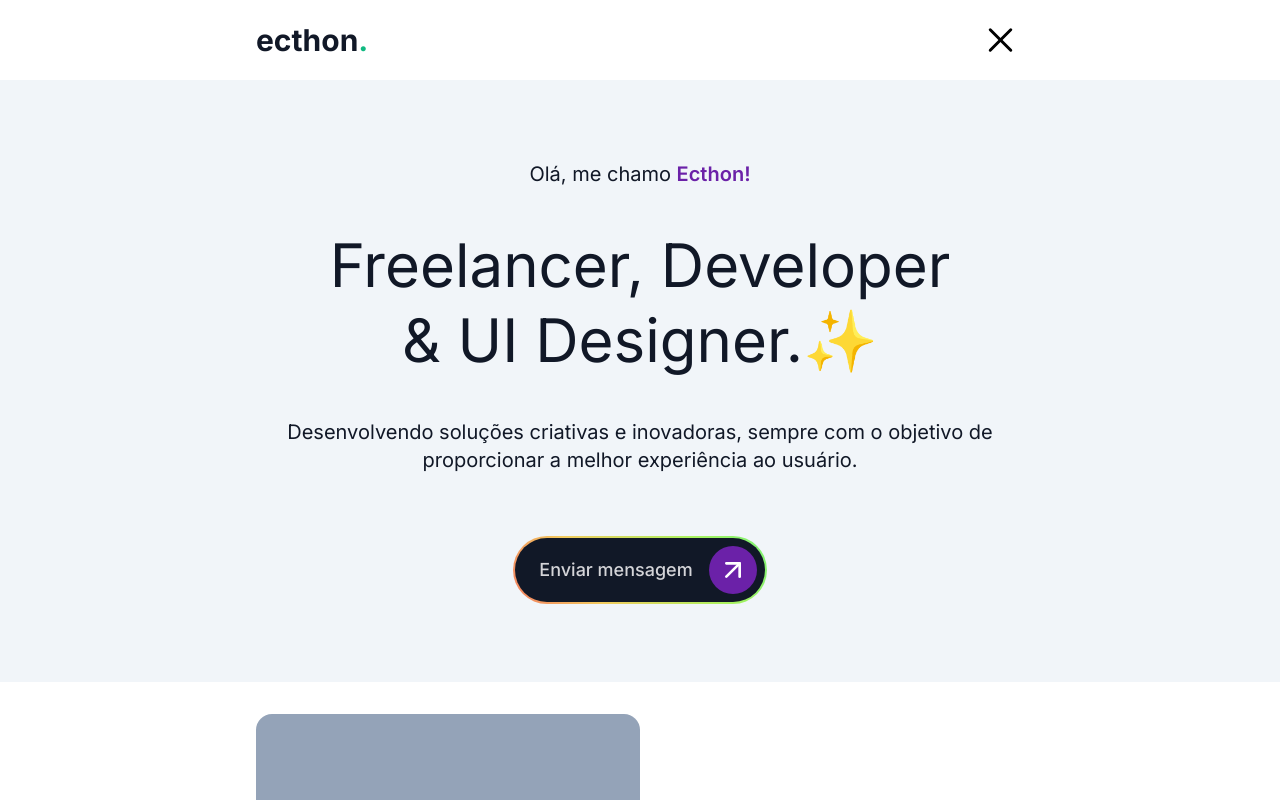
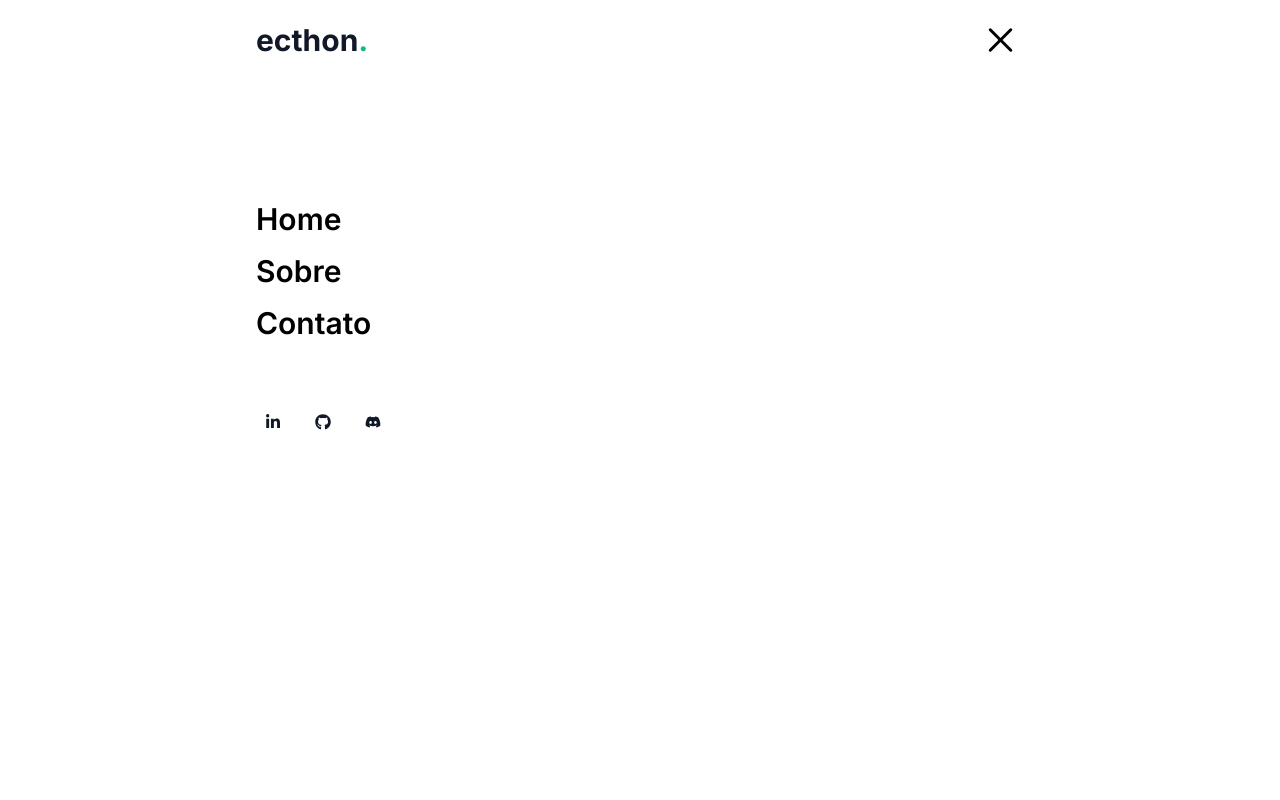
Before and after one commit to ecthon/ecthon-app-2023, a Next.js app: page / in a window 1280 px wide. Both pictures are taken after a click on the button 1000 px from the left and 40 px from the top of the page. Shown: the top 800 px of the page. Built offline with nearby package versions, Linux system fonts and the light colour scheme.

Commit message:
feature: menu

```diff
--- /dev/null
+++ b/src/components/Header/Nav.tsx
@@ -0,0 +1,16 @@
+import { Socials } from "../Footer/Socials";
+
+export function Nav() {
+    return(
+        <div className="flex w-full h-full bg-white absolute z-10">
+            <div className="flex flex-col w-3/5 h-3/5 mx-auto justify-center">
+                <nav className="flex flex-col gap-4 mb-16">
+                    <a href="#" className="text-3xl font-semibold hover:text-blue-700">Home</a>
+                    <a href="#" className="text-3xl font-semibold hover:text-blue-700">Sobre</a>
+                    <a href="#" className="text-3xl font-semibold hover:text-blue-700">Contato</a>
+                </nav>
+                <Socials />
+            </div>
+        </div>
+    )
+}
--- a/src/components/Header/index.tsx
+++ b/src/components/Header/index.tsx
@@ -1,20 +1,46 @@
 'use client'
+import React, { useState } from "react";
 import Hamburger from "hamburger-react";
-import { useState } from "react";
-import { useMediaQuery } from 'react-responsive';
+import { useMediaQuery } from "react-responsive";
+import { Nav } from "./Nav";
 
 export function Header() {
-    const [isOpen, setOpen] = useState(false)
-    // Detectar se a tela é menor que 640px (pode ajustar o valor conforme necessário)
-    const isMobile = useMediaQuery({ maxWidth: 640})
-    return(
+  const [isOpen, setOpen] = useState(false);
+  const isMobile = useMediaQuery({ maxWidth: 640 });
+
+  const menuStyle = {
+    position: "fixed",
+    top: 0,
+    left: isOpen ? 0 : "-100%", // A posição inicial do menu fora da tela
+    width: isMobile ? "100%" : "300px",
+    height: "100%",
+    backgroundColor: "white",
+    transition: "left 0.3s", // Aplicando a transição na propriedade 'left'
+  };
+
+  const toggleMenu = () => {
+    setOpen(!isOpen);
+    console.log(isOpen)
+  };
+
+  return (
+    <div>
       <header>
         <div className="flex justify-between w-3/5 max-sm:w-4/5 h-20 items-center mx-auto">
-                <a href="#" className="text-3xl max-sm:text-xl text-gray-900 font-bold">ecthon<span className="text-emerald-500">.</span></a>
+          <a href="#" className="text-3xl max-sm:text-xl text-gray-900 font-bold">
+            ecthon<span className="text-emerald-500">.</span>
+          </a>
           <nav className="flex">
-                    <Hamburger rounded toggled={isOpen} toggle={setOpen} size={isMobile ? 16 : 32} />
+            <Hamburger
+              rounded
+              toggled={isOpen}
+              toggle={toggleMenu}
+              size={isMobile ? 16 : 32}
+            />
           </nav>
         </div>
       </header>
-    )
+      {isOpen ? <Nav /> : <></>}
+    </div>
+  );
 }
```
Lines whose indentation alone changed are shown as unchanged.
